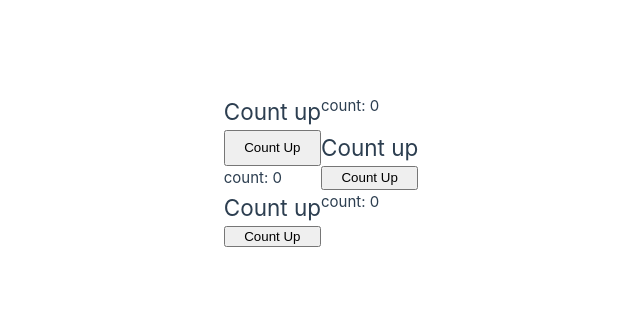
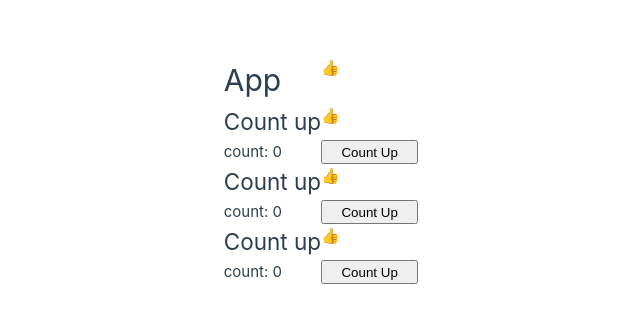
Before and after one commit to 2630-Daichi-Inoue/vue-lesson, a Vue app: page / in a window 1280 px wide. Shown: the part 230-552 px from the top of the page, without its empty margins (319-959 px from the left). Built offline with nearby package versions, Linux system fonts and the light colour scheme.

Commit message:
lesson 57

```diff
--- a/src/App.vue
+++ b/src/App.vue
@@ -2,6 +2,8 @@
   import CountUp from './CountUp.vue'
 </script>
 <template>
+  <h1>App</h1>
+  <BaseIcon />
   <CountUp />
   <CountUp />
   <CountUp />
--- /dev/null
+++ b/src/BaseIcon.vue
@@ -0,0 +1,3 @@
+<template>
+  👍
+</template>
--- a/src/CountUp.vue
+++ b/src/CountUp.vue
@@ -5,6 +5,7 @@
 
 <template>
   <h2>Count up</h2>
+  <BaseIcon />
   <p>count: {{ count }}</p>
   <button @click="count++">Count Up</button>
 </template>
--- a/src/main.js
+++ b/src/main.js
@@ -2,5 +2,8 @@ import './assets/main.css'
 
 import { createApp } from 'vue'
 import App from './App.vue'
+import BaseIcon from './BaseIcon.vue'
 
-createApp(App).mount('#app')
+const app = createApp(App)
+app.component('BaseIcon', BaseIcon)
+app.mount('#app')
```
